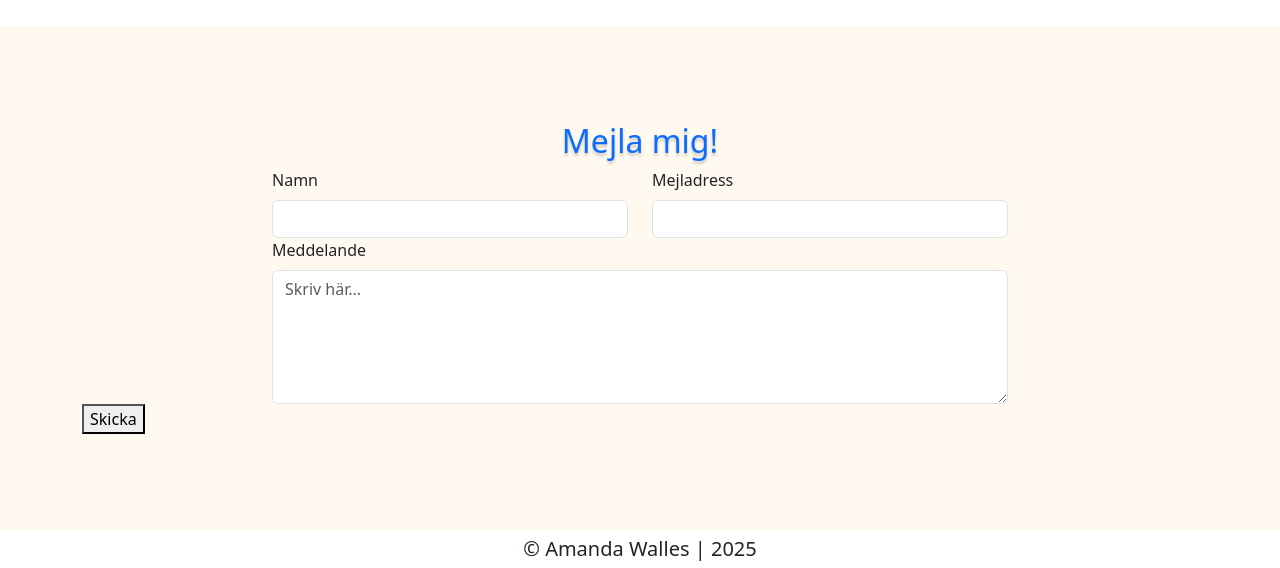
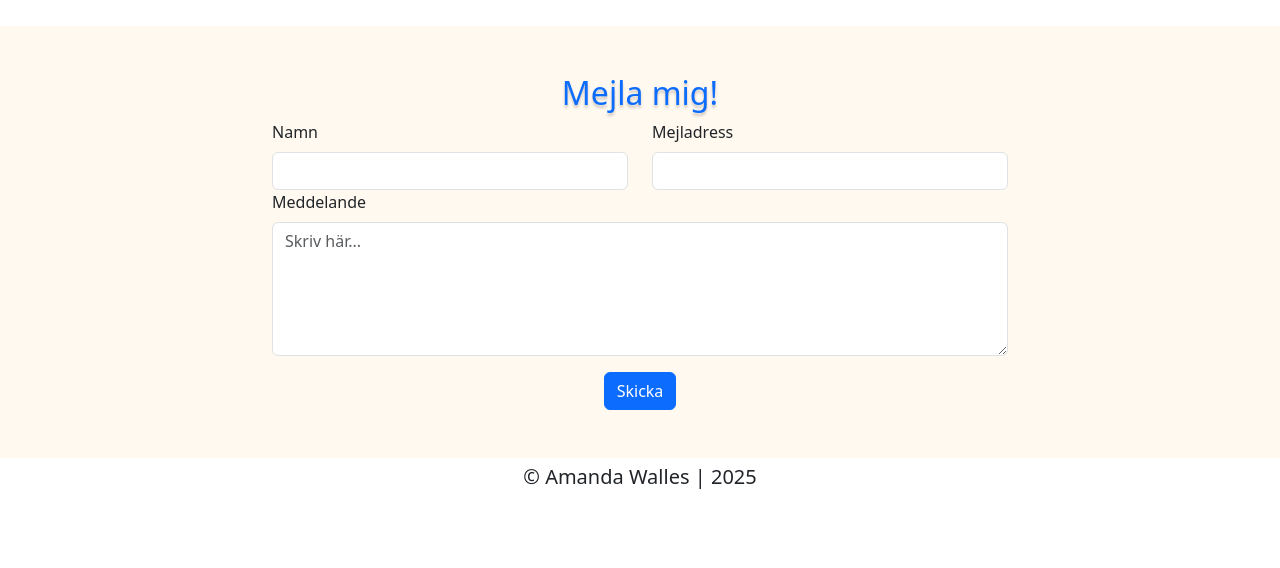
Before and after one commit to amwa00/school-portfolio-assignment, a website: page index.html in a window 1280 px wide. Shown: the part 2466-3034 px from the top of the page. After the commit the page ends 2962 px from the top, so only its background shows below. Drawn offline with Linux system fonts and the light colour scheme; a web font is replaced by a local one.

```diff
--- a/index.html
+++ b/index.html
@@ -153,7 +153,7 @@
 
         <!-- Kontakta mig -->
         <div class="bg-body-secondary py-5 text-break">
-            <section class="container-lg my-5 mx-auto" id="contact">
+            <section class="container-lg mx-auto" id="contact">
                 <h2 class="text-center text-primary">Mejla mig!</h2>
 
                 <form>
@@ -177,7 +177,10 @@
                     </div>
 
                     <!-- Knapp för att skicka info -->
-                    <button>Skicka</button>
+                    <div class="d-flex justify-content-center mt-3">
+                        <button class="btn btn-primary">Skicka</button>
+                    </div>
+
                 </form>
             </section>
         </div>
```
Also changed, not shown: fonts/Photograph Signature.ttf (added), fonts/Thesignature.otf (deleted).
